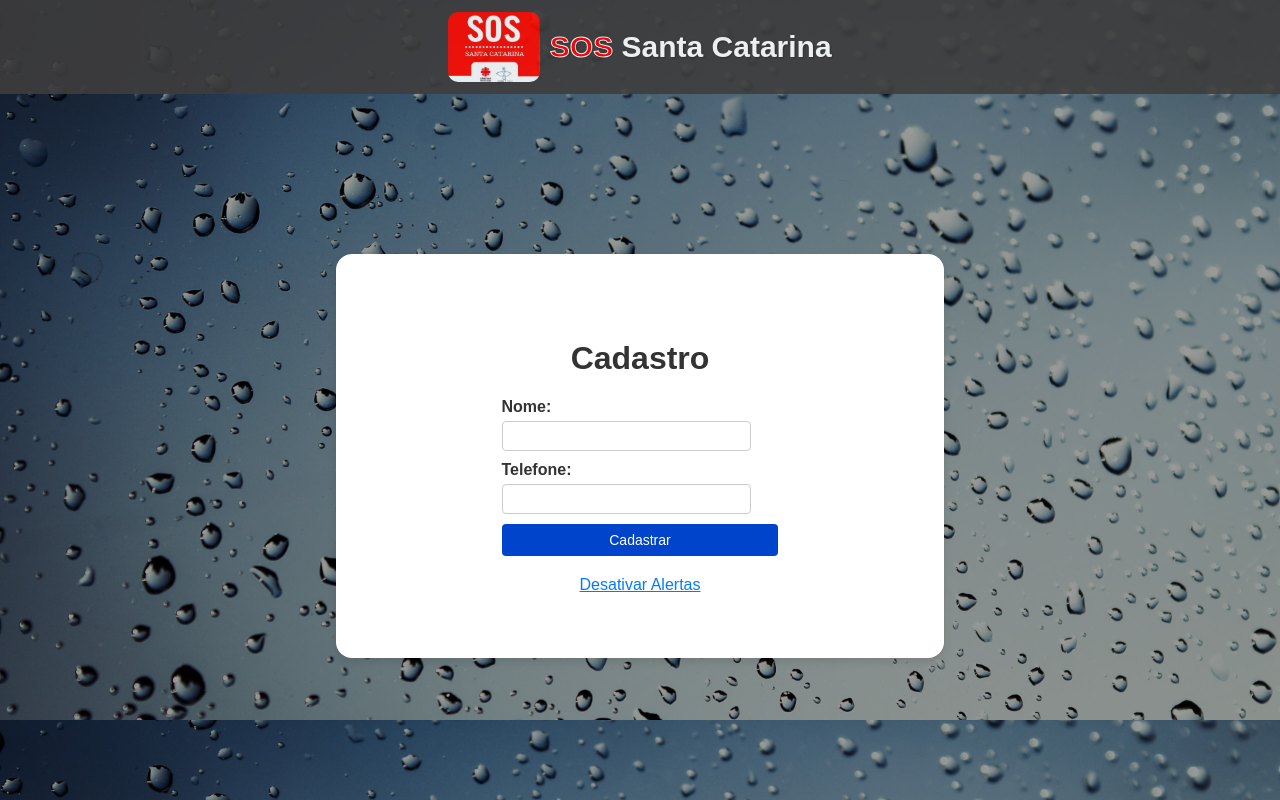
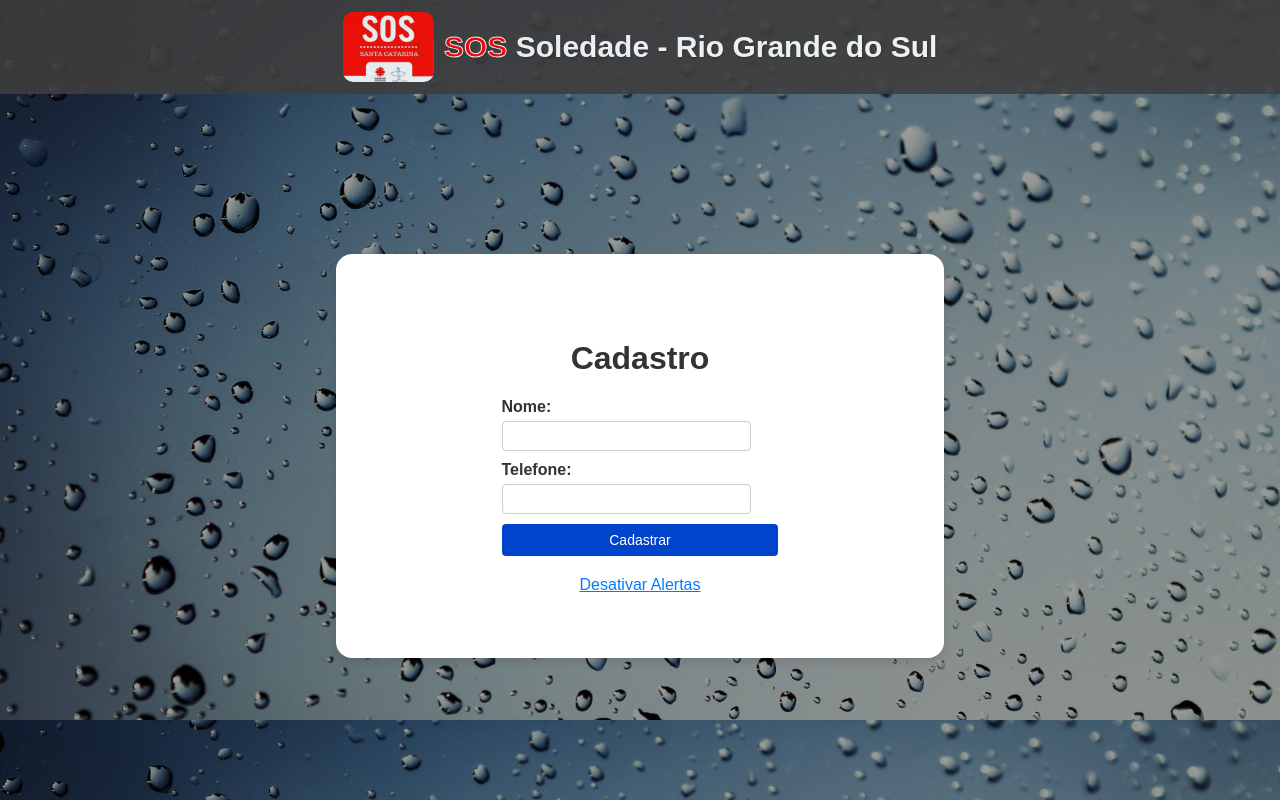
Before and after one commit to yurileader/front-sos-notification, a plain HTML site: page index.html in a window 1280 px wide. Drawn offline with Linux system fonts and the light colour scheme.

Commit message:
Mudando a cidade para Soledade RS

```diff
--- a/index.html
+++ b/index.html
@@ -5,7 +5,7 @@
     <meta name="viewport" content="width=device-width, initial-scale=1.0">
     <div class="header">
     <img src="./components/images/sos.png.jpg" alt="SOS Santa Catarina Logo" class="logo">
-    <h1 class="branco"><span class="sos">SOS</span> Santa Catarina
+    <h1 class="branco"><span class="sos">SOS</span> Soledade - Rio Grande do Sul
     </div>
     <link rel="stylesheet" href="styles/styles.css">
 </head>
```
